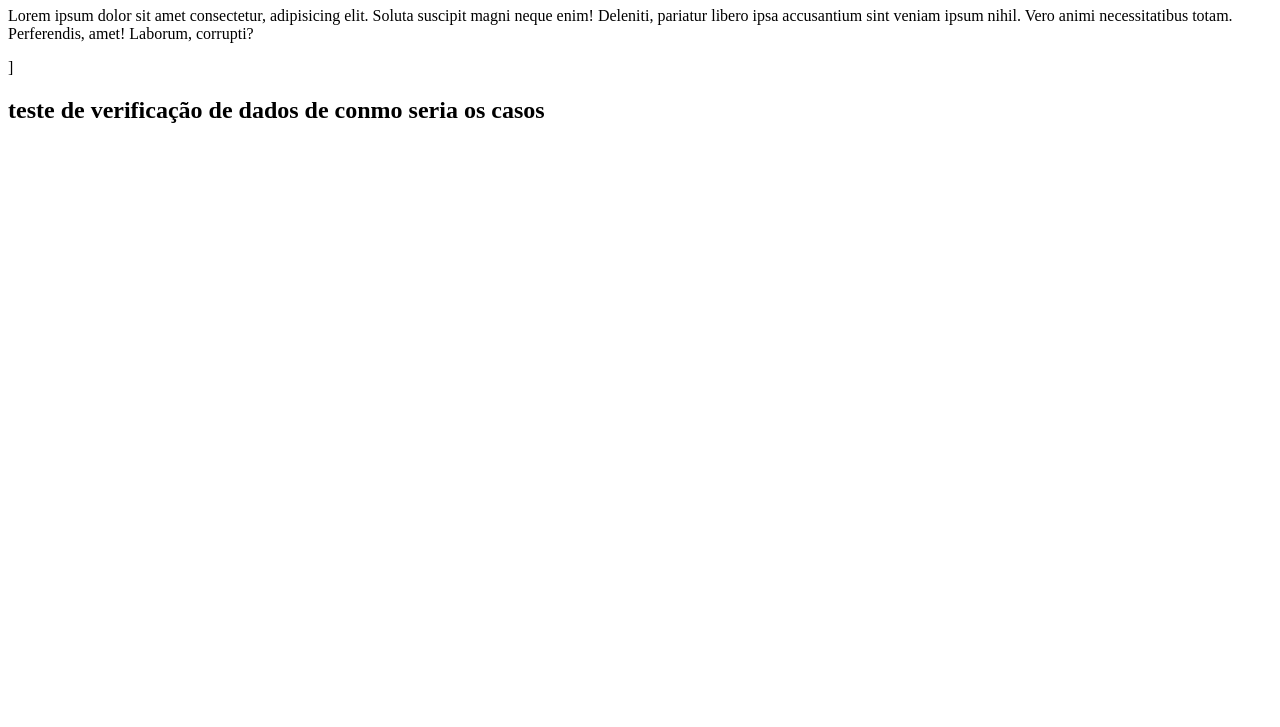
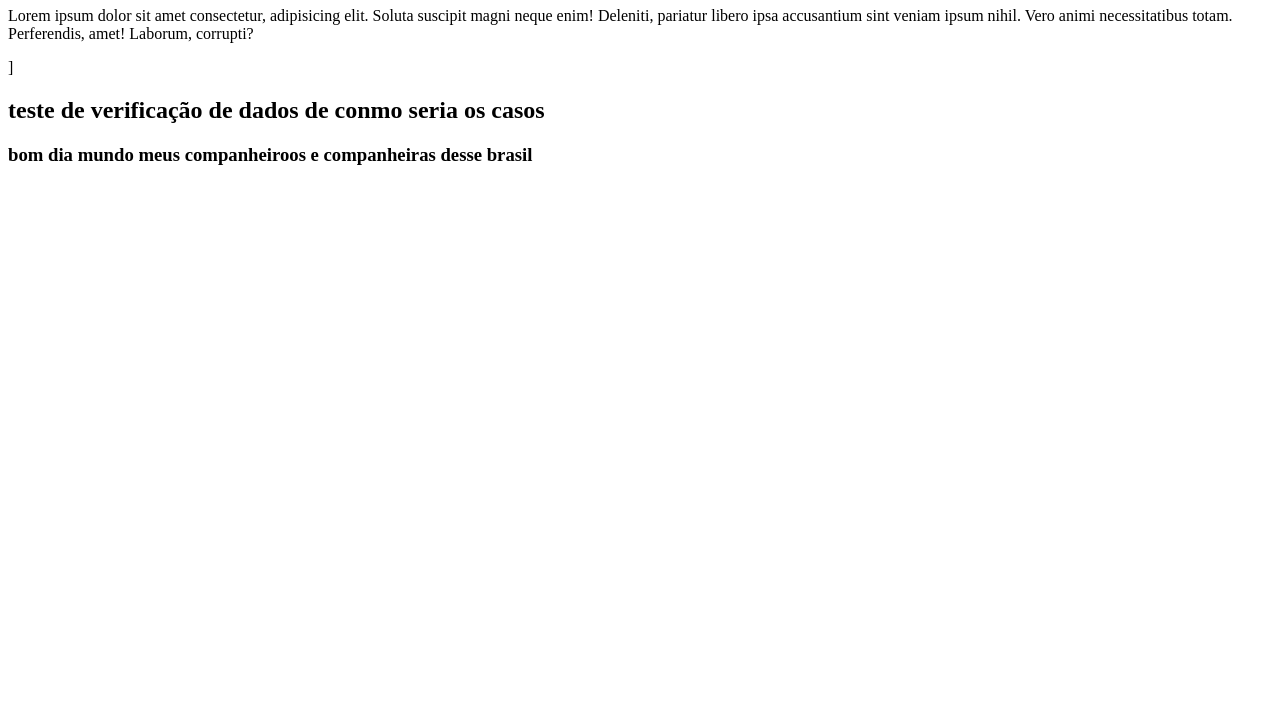
Before and after one commit to Maqto/teste, a plain HTML site: page site-eexemplo/index.html in a window 1280 px wide. Shown: the part 73-800 px from the top of the page. Drawn offline with Linux system fonts and the light colour scheme.

Commit message:
adicionei
Teste

```diff
--- a/site-eexemplo/index.html
+++ b/site-eexemplo/index.html
@@ -10,5 +10,6 @@
     <h1> ola mundo!</h1>
     <p>Lorem ipsum dolor sit amet consectetur, adipisicing elit. Soluta suscipit magni neque enim! Deleniti, pariatur libero ipsa accusantium sint veniam ipsum nihil. Vero animi necessitatibus totam. Perferendis, amet! Laborum, corrupti? <p>]
     <h2> teste de verificação de dados de conmo seria os casos</h2>
+    <h3> bom dia mundo meus companheiroos e companheiras desse brasil</h3>
 </body>
 </html>
```
